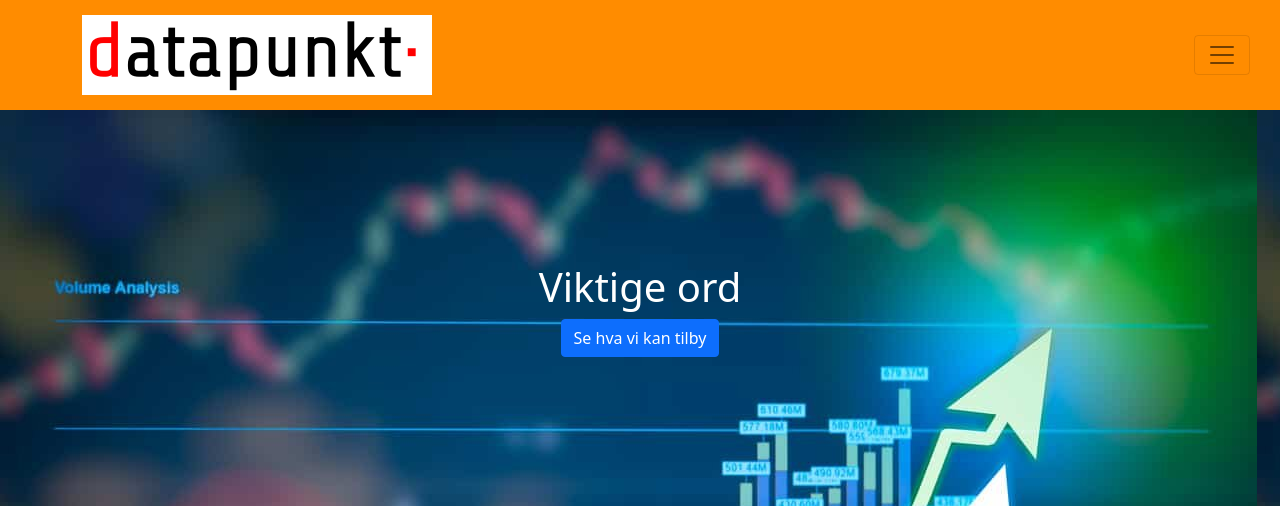
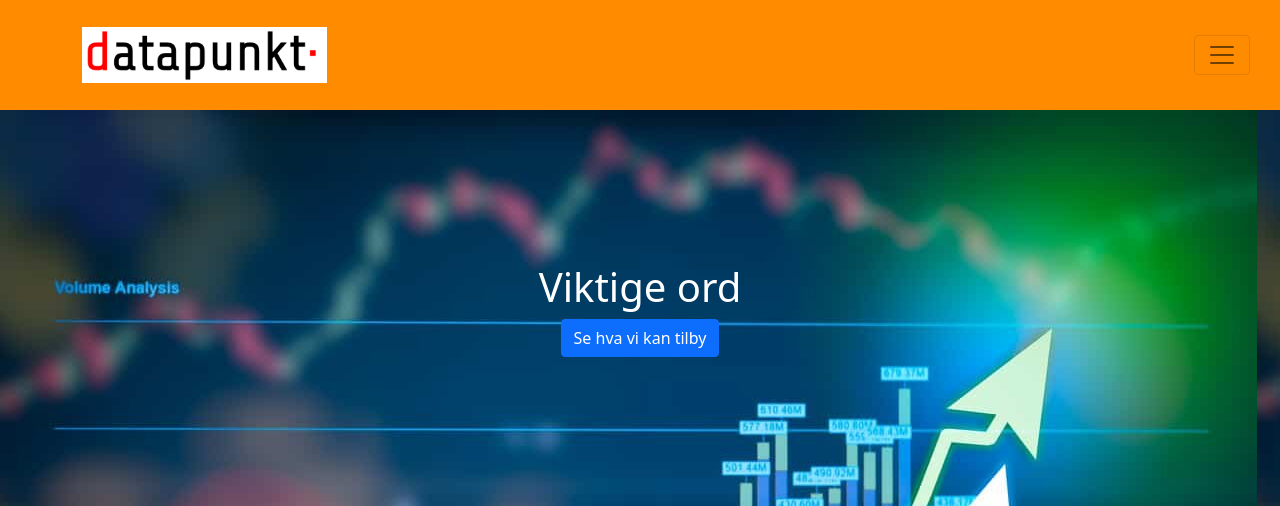
Before and after one commit to xibriz/datapunkt, a Jekyll site: the page built from docs/index.markdown, in a window 1280 px wide and 1400 px high. Shown: the top 506 px of the window. Built offline with Jekyll 4.4.1, drawn with Linux system fonts in a browser that asks for light colours; nearby versions of some CDN libraries; our own code applies the rules of GitHub Pages for plain Markdown files; grey boxes are pictures that could not be loaded.

Commit message:
stylefix

```diff
--- a/docs/_layouts/default.html
+++ b/docs/_layouts/default.html
@@ -23,7 +23,7 @@
   <body>
     <!-- <a id="skip-to-content" href="#content">Skip to the content.</a> -->
 
-    <nav class="navbar fixed-top navbar-light bg-light">
+    <nav class="navbar fixed-top navbar-light">
         <div class="container">
             <a class="navbar-brand" href="#">
                 <img src="/assets/images/logo.png" alt="" class="img-fluid">
--- a/docs/assets/styles/style.css
+++ b/docs/assets/styles/style.css
@@ -12,6 +12,10 @@
 .navbar-toggler {
     position: absolute;
     right: 30px;
+}
+
+.img-fluid {
+    max-width: 70%;
 }
 
 .top-container {
```
